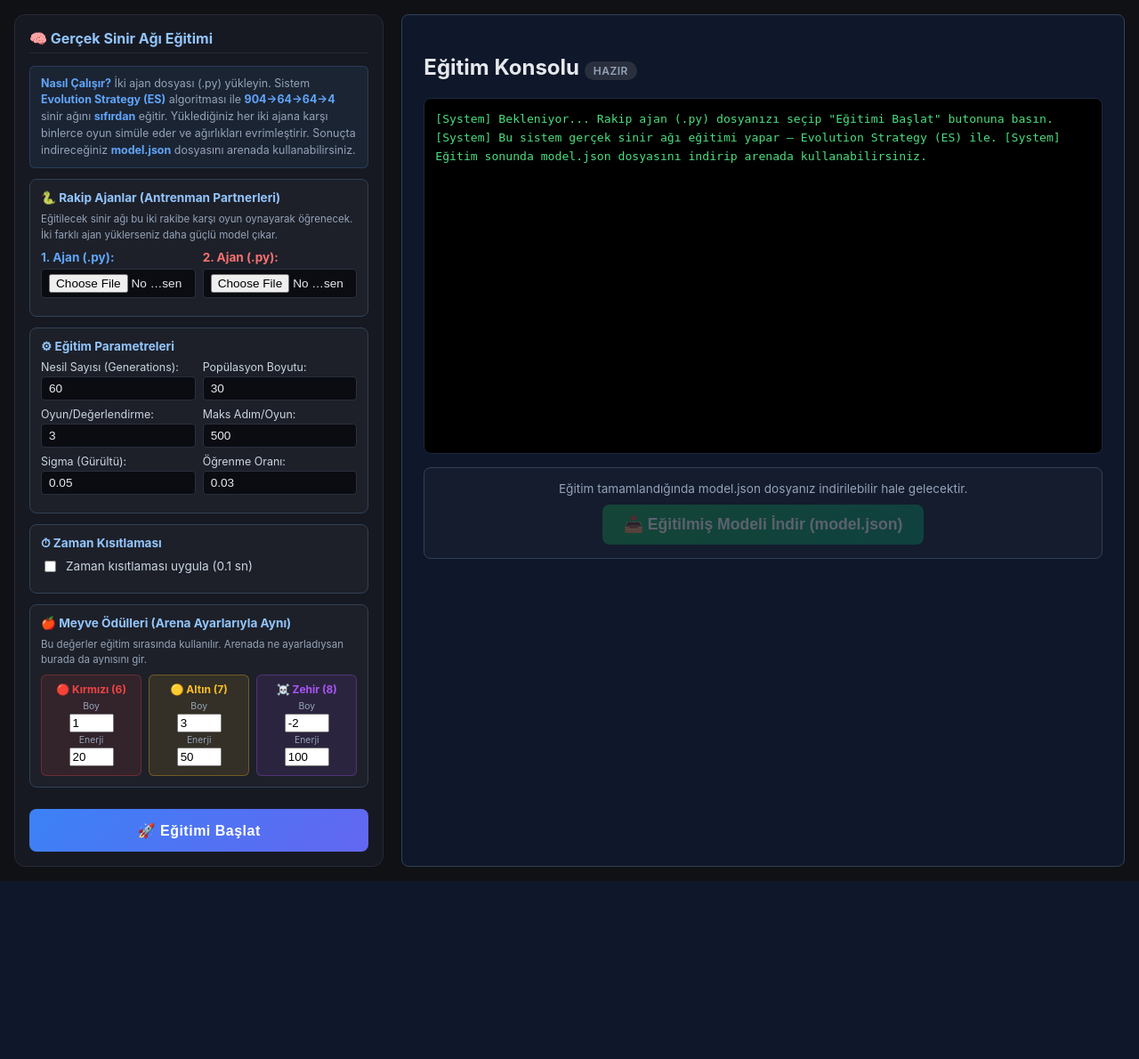
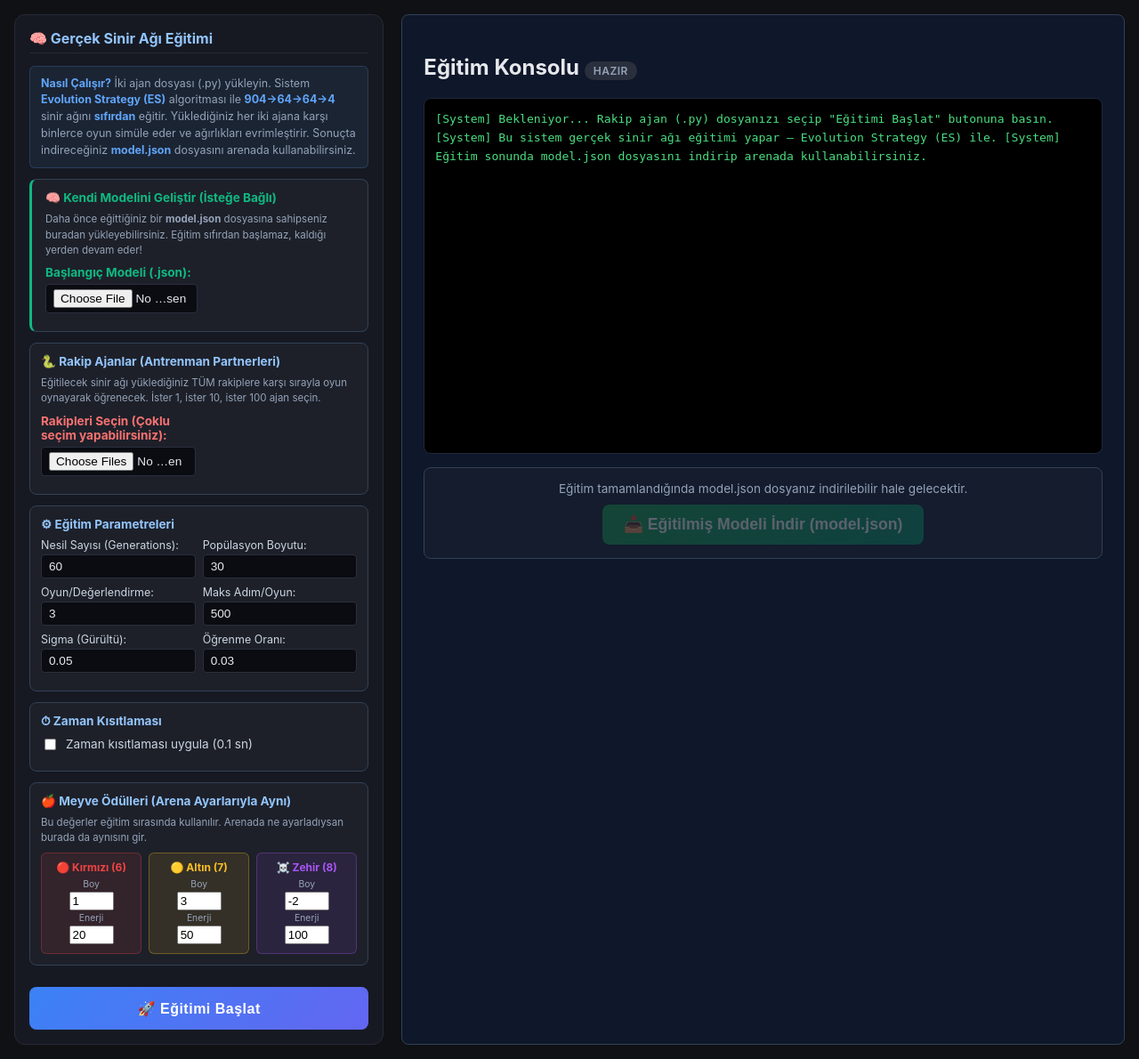
Before and after one commit to Atarapa0/snake_arena, a Flask app: page /egitim in a window 1280 px wide. Shown: the part 95-1285 px from the top of the page at 89% size. Before the commit the page ends 1085 px from the top, so only its background shows below. Run offline with Flask 3, Linux system fonts and the light colour scheme.

Commit message:
feat: add support for loading base model weights to continue training in the UI and trainer backend

```diff
--- a/app.py
+++ b/app.py
@@ -466,7 +466,7 @@ TRAIN_LOCK = threading.Lock()
 
 
 def _train_worker(opponents, fruit_rewards, time_limit, max_steps,
-                  generations, population_size, games_per_eval, sigma, learning_rate):
+                  generations, population_size, games_per_eval, sigma, learning_rate, base_weights=None):
     """Arka planda sinir ağı eğitimi çalıştırır. Birden fazla rakibe karşı eğitir."""
     from trainer import NNTrainer
 
@@ -490,6 +490,7 @@ def _train_worker(opponents, fruit_rewards, time_limit, max_steps,
             log_callback(f"🐍 {len(opponents)} rakip yüklendi: " + ", ".join(o.name for o in opponents))
 
         best_weights, logs, final_fitness = trainer.train(
+            base_weights=base_weights,
             generations=generations,
             population_size=population_size,
             sigma=sigma,
@@ -524,13 +525,22 @@ def train():
         if TRAIN_STATE["running"]:
             return jsonify({"ok": False, "error": "Eğitim zaten devam ediyor!"}), 400
 
-    if "agent1_file" not in request.files or "agent2_file" not in request.files:
-        return jsonify({"ok": False, "error": "Her iki ajan dosyası (.py) gerekli!"}), 400
+    opponents_files = request.files.getlist("opponents")
+    base_model_f = request.files.get("base_model")
 
-    a1_f = request.files["agent1_file"]
-    a2_f = request.files["agent2_file"]
-    if not a1_f or a1_f.filename == "" or not a2_f or a2_f.filename == "":
-        return jsonify({"ok": False, "error": "İki ajan dosyası da seçilmelidir!"}), 400
+    if not opponents_files or len(opponents_files) == 0:
+        return jsonify({"ok": False, "error": "En az bir rakip ajan dosyası seçmelisiniz!"}), 400
+
+    # Mevcut ağırlıkları oku (Transfer Learning / Continual Learning için)
+    base_weights = None
+    if base_model_f and base_model_f.filename:
+        try:
+            import json
+            import numpy as np
+            raw_weights = json.loads(base_model_f.read().decode('utf-8'))
+            base_weights = {k: np.array(v) for k, v in raw_weights.items()}
+        except Exception as e:
+            return jsonify({"ok": False, "error": f"model.json okunamadı: {e}"}), 400
 
     # Eğitim parametrelerini al
     generations = int(request.form.get("generations", 60))
@@ -568,36 +578,31 @@ def train():
             except (ValueError, KeyError):
                 pass
 
-    # Her iki rakip ajanı yükle
+    # Her rakip ajanı yükle
     import tempfile as _tempfile
     tmp_dir_obj = _tempfile.mkdtemp()
     tmp_dir = Path(tmp_dir_obj)
 
     opponents = []
 
-    # Ajan 1
-    a1_path = tmp_dir / "ajan1"
-    a1_path.mkdir()
-    a1_f.save(a1_path / "ajan1.py")
-    try:
-        ag1 = load_agent_from_dir(a1_path)
-        ag1.name = a1_f.filename.replace(".py", "")
-        opponents.append(ag1)
-    except Exception as e:
+    for i, opp_f in enumerate(opponents_files):
+        if not opp_f or opp_f.filename == "":
+            continue
+
+        opp_dir = tmp_dir / f"rakip_{i}"
+        opp_dir.mkdir()
+        opp_f.save(opp_dir / opp_f.filename)
+        try:
+            ag = load_agent_from_dir(opp_dir)
+            ag.name = opp_f.filename.replace(".py", "")
+            opponents.append(ag)
+        except Exception as e:
+            shutil.rmtree(tmp_dir, ignore_errors=True)
+            return jsonify({"ok": False, "error": f"{opp_f.filename} yüklenemedi: {e}"})
+
+    if not opponents:
         shutil.rmtree(tmp_dir, ignore_errors=True)
-        return jsonify({"ok": False, "error": f"1. Ajan yüklenemedi: {e}"})
-
-    # Ajan 2
-    a2_path = tmp_dir / "ajan2"
-    a2_path.mkdir()
-    a2_f.save(a2_path / "ajan2.py")
-    try:
-        ag2 = load_agent_from_dir(a2_path)
-        ag2.name = a2_f.filename.replace(".py", "")
-        opponents.append(ag2)
-    except Exception as e:
-        shutil.rmtree(tmp_dir, ignore_errors=True)
-        return jsonify({"ok": False, "error": f"2. Ajan yüklenemedi: {e}"})
+        return jsonify({"ok": False, "error": "Geçerli bir rakip yüklenemedi."}), 400
 
     # Eğitim durumunu sıfırla
     with TRAIN_LOCK:
@@ -613,7 +618,7 @@ def train():
     threading.Thread(
         target=_train_worker,
         args=(opponents, fruit_rewards, time_limit, max_steps,
-              generations, population_size, games_per_eval, sigma, learning_rate),
+              generations, population_size, games_per_eval, sigma, learning_rate, base_weights),
         daemon=True
     ).start()
 
--- a/templates/egitim.html
+++ b/templates/egitim.html
@@ -190,18 +190,26 @@
     </div>
 
     <form id="trainForm">
-      <!-- İki Ajan Yükleme -->
+      <!-- Eğitilecek Ana Model (Opsiyonel) -->
+      <div class="param-group" style="border-left: 3px solid #10b981; padding-left: 15px;">
+        <h3 style="color: #10b981;">🧠 Kendi Modelini Geliştir (İsteğe Bağlı)</h3>
+        <p class="hint tiny" style="margin:0 0 8px 0;">Daha önce eğittiğiniz bir <b>model.json</b> dosyasına sahipseniz buradan yükleyebilirsiniz. Eğitim sıfırdan başlamaz, kaldığı yerden devam eder!</p>
+        <div class="param-row">
+          <label style="font-weight: bold; color: #10b981; font-size: 0.85rem;">
+            Başlangıç Modeli (.json):
+            <input type="file" id="base_model" name="base_model" accept=".json" style="margin-top:5px;">
+          </label>
+        </div>
+      </div>
+
+      <!-- Çoklu Rakip Yükleme -->
       <div class="param-group">
         <h3>🐍 Rakip Ajanlar (Antrenman Partnerleri)</h3>
-        <p class="hint tiny" style="margin:0 0 8px 0;">Eğitilecek sinir ağı bu iki rakibe karşı oyun oynayarak öğrenecek. İki farklı ajan yüklerseniz daha güçlü model çıkar.</p>
+        <p class="hint tiny" style="margin:0 0 8px 0;">Eğitilecek sinir ağı yüklediğiniz TÜM rakiplere karşı sırayla oyun oynayarak öğrenecek. İster 1, ister 10, ister 100 ajan seçin.</p>
         <div class="param-row">
-          <label style="font-weight: bold; color: #60a5fa; font-size: 0.85rem;">
-            1. Ajan (.py):
-            <input type="file" id="agent1" name="agent1_file" accept=".py" required style="margin-top:5px;">
-          </label>
-          <label style="font-weight: bold; color: #f87171; font-size: 0.85rem;">
-            2. Ajan (.py):
-            <input type="file" id="agent2" name="agent2_file" accept=".py" required style="margin-top:5px;">
+          <label style="font-weight: bold; color: #f87171; font-size: 0.85rem; width: 100%;">
+            Rakipleri Seçin (Çoklu seçim yapabilirsiniz):
+            <input type="file" id="opponents" name="opponents" accept=".py" multiple required style="margin-top:5px; width: 100%;">
           </label>
         </div>
       </div>
@@ -315,10 +323,9 @@
   document.getElementById("trainForm").addEventListener("submit", async (e) => {
     e.preventDefault();
 
-    const a1 = document.getElementById("agent1").files[0];
-    const a2 = document.getElementById("agent2").files[0];
-    if (!a1 || !a2) {
-      alert("Her iki ajan dosyasını da seçmelisiniz!");
+    const opponentsInput = document.getElementById("opponents");
+    if (!opponentsInput.files || opponentsInput.files.length === 0) {
+      alert("En az bir rakip ajan dosyası (.py) seçmelisiniz!");
       return;
     }
 
@@ -327,8 +334,15 @@
 
     // Form verileri
     let formData = new FormData();
-    formData.append("agent1_file", a1);
-    formData.append("agent2_file", a2);
+    const baseModel = document.getElementById("base_model").files[0];
+    if (baseModel) {
+        formData.append("base_model", baseModel);
+    }
+
+    // Tüm rakipleri ekle
+    for (let i = 0; i < opponentsInput.files.length; i++) {
+        formData.append("opponents", opponentsInput.files[i]);
+    }
     formData.append("generations", document.getElementById("generations").value);
     formData.append("population_size", document.getElementById("population_size").value);
     formData.append("games_per_eval", document.getElementById("games_per_eval").value);
```
Also changed, not shown: leaderboard.json (+8 -8 lines), trainer.py (+15 -15 lines), 2 other files.
